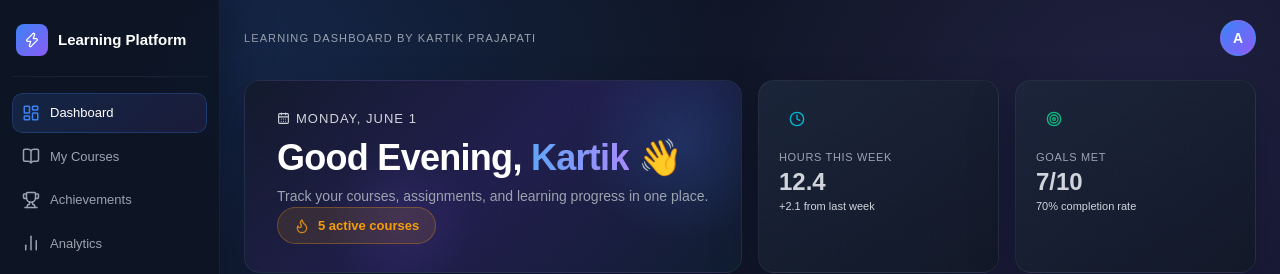
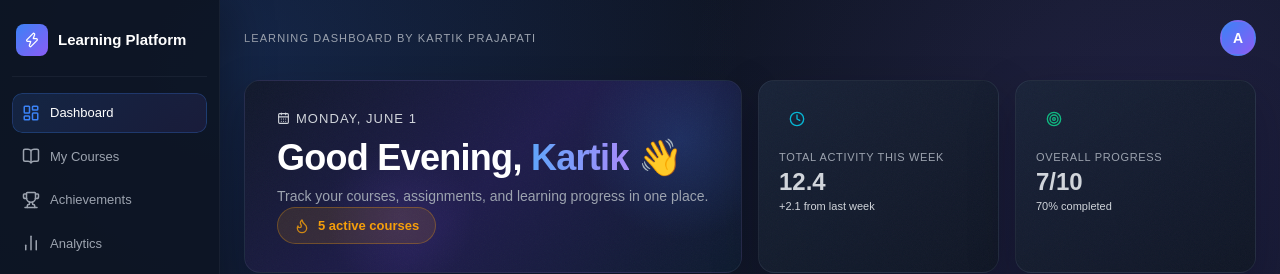
Before and after one commit to hackeduser12/Education_Platform, a Next.js app: page / in a window 1280 px wide. Shown: the top 274 px of the page. Built offline with nearby package versions, Linux system fonts and the light colour scheme; no server answers; the database is empty.

Commit message:
modify stats

```diff
--- a/components/StatsRow.tsx
+++ b/components/StatsRow.tsx
@@ -7,16 +7,16 @@ export default function StatsRow() {
   return (
     <>
       <StatTile
-        label="Hours This Week"
+        label="Total Activity This Week"
         value="12.4"
         sub="+2.1 from last week"
         icon={Clock}
         accentColor="var(--accent-cyan)"
       />
       <StatTile
-        label="Goals Met"
+        label="Overall Progress"
         value="7/10"
-        sub="70% completion rate"
+        sub="70% completed"
         icon={Target}
         accentColor="var(--accent-emerald)"
       />
```
